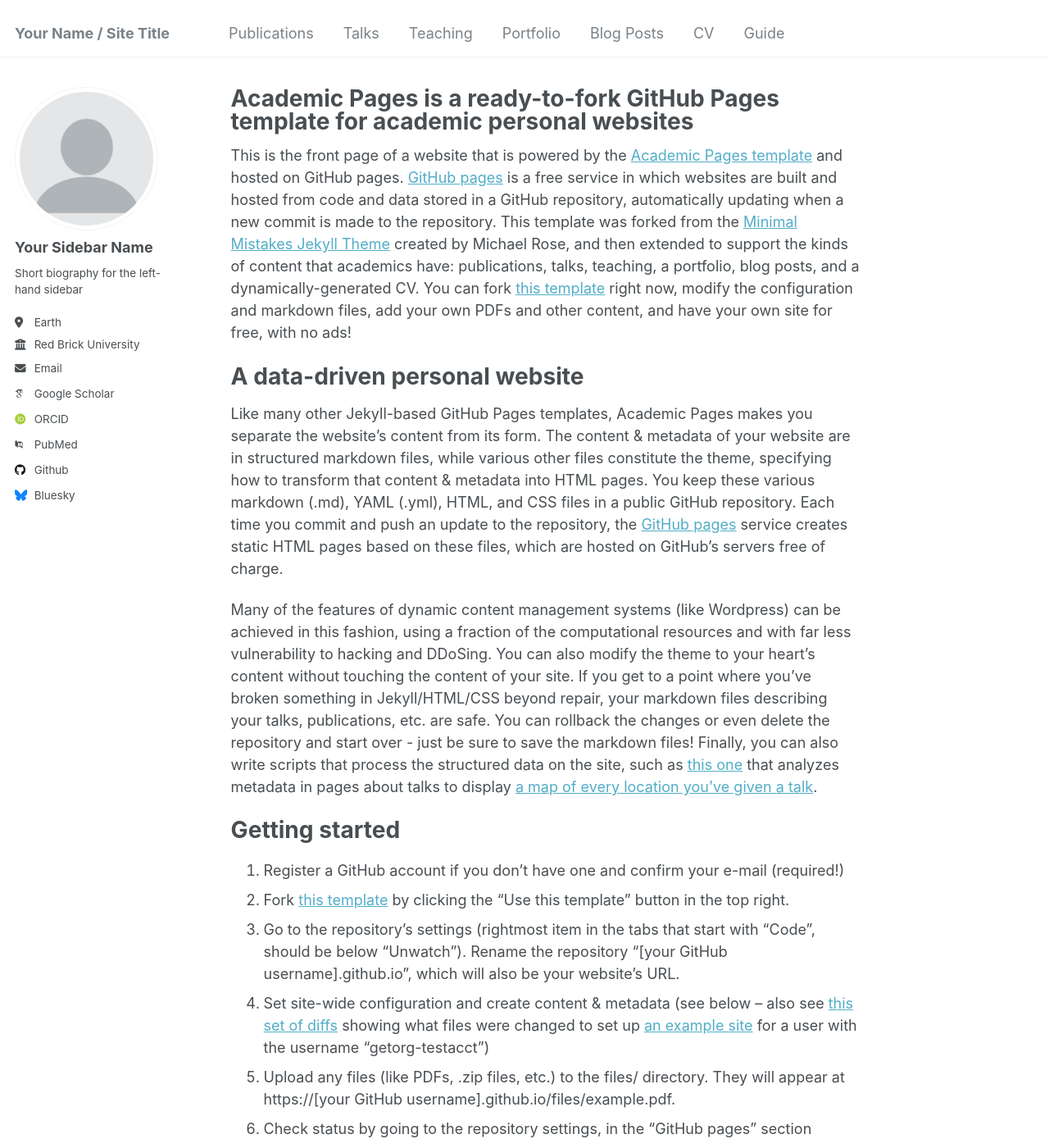
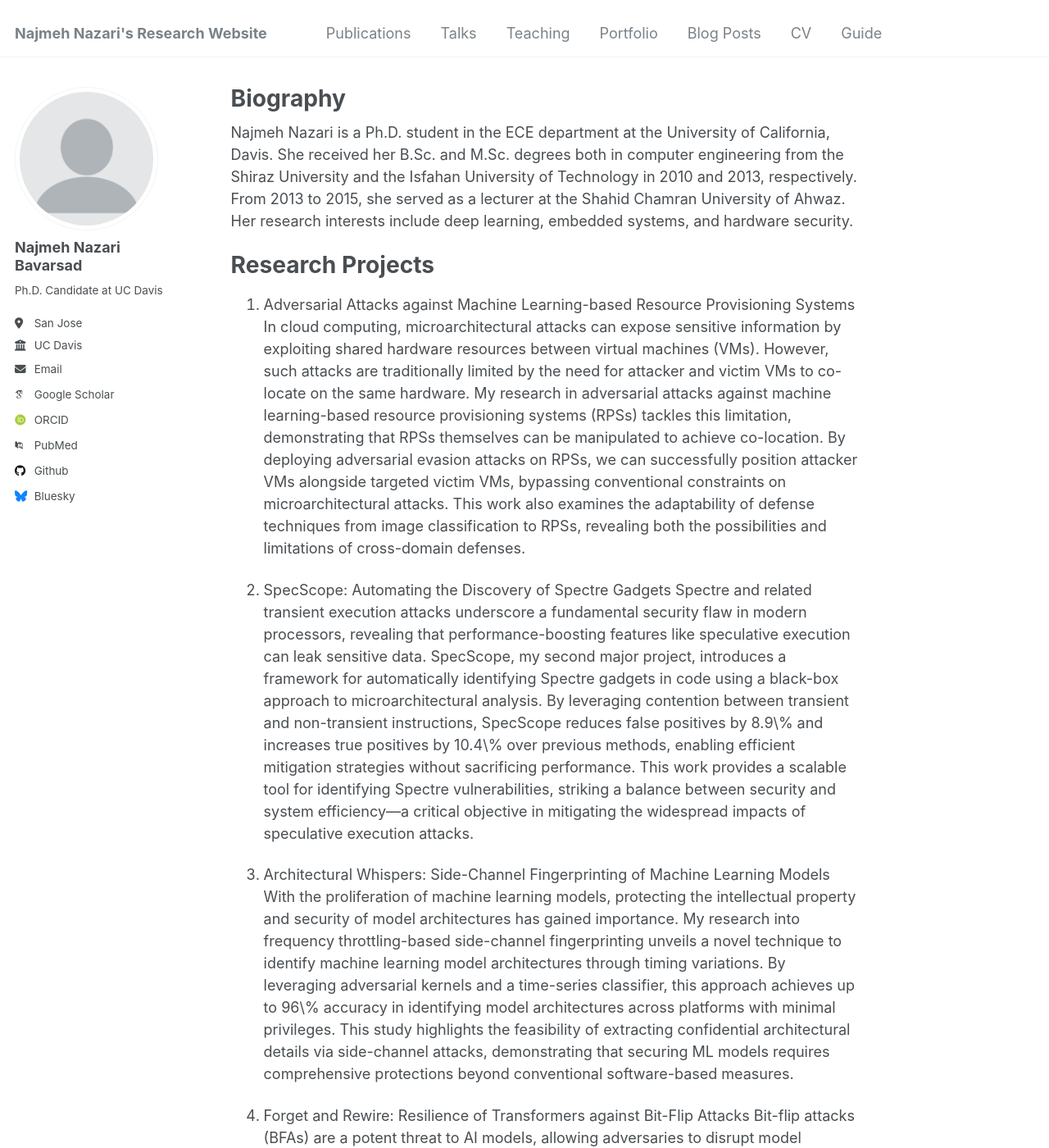
Before and after one commit to NajmehN/NajmehN.github.io, a Jekyll site: the page built from _pages/about.md, in a window 1280 px wide and 1400 px high. Shown: the whole window at 82% size. Built offline with Jekyll 4.4.1, drawn with Linux system fonts in a browser that asks for light colours; some web fonts are replaced; some of the changed text lies outside the part shown.

Commit message:
update
self info added

```diff
--- a/_config.yml
+++ b/_config.yml
@@ -8,7 +8,7 @@
 
 # Basic Site Settings
 locale                   : "en-US"
-title                    : "Your Name / Site Title"
+title                    : "Najmeh Nazari's Research Website"
 title_separator          : "-"
 name                     : &name "Your Name"
 description              : &description "personal description"
@@ -22,13 +22,13 @@ repository               : "academicpages/academicpages.github.io"
 author:
   # Biographic information
   avatar           : "profile.png"
-  name             : "Your Sidebar Name"
+  name             : "Najmeh Nazari Bavarsad"
   pronouns         : # example: "she/her"
-  bio              : "Short biography for the left-hand sidebar"
-  location         : "Earth"
-  employer         : "Red Brick University"
+  bio              : "Ph.D. Candidate at UC Davis"
+  location         : "San Jose"
+  employer         : "UC Davis"
   uri              : # URL
-  email            : "none@example.org"
+  email            : "nnazari @ ucdavis dot edu"
 
   # Academic websites
   arxiv            : # URL - Update with the correct link to your profile
--- a/_pages/about.md
+++ b/_pages/about.md
@@ -1,19 +1,28 @@
 ---
 permalink: /
-title: "Academic Pages is a ready-to-fork GitHub Pages template for academic personal websites"
+title: "Biography"
 author_profile: true
 redirect_from:
   - /about/
   - /about.html
 ---
 
-This is the front page of a website that is powered by the [Academic Pages template](https://github.com/academicpages/academicpages.github.io) and hosted on GitHub pages. [GitHub pages](https://pages.github.com) is a free service in which websites are built and hosted from code and data stored in a GitHub repository, automatically updating when a new commit is made to the repository. This template was forked from the [Minimal Mistakes Jekyll Theme](https://mmistakes.github.io/minimal-mistakes/) created by Michael Rose, and then extended to support the kinds of content that academics have: publications, talks, teaching, a portfolio, blog posts, and a dynamically-generated CV. You can fork [this template](https://github.com/academicpages/academicpages.github.io) right now, modify the configuration and markdown files, add your own PDFs and other content, and have your own site for free, with no ads!
+Najmeh Nazari is a Ph.D. student in the ECE department at the University of California, Davis. She received her B.Sc. and M.Sc. degrees both in computer engineering from the Shiraz University and the Isfahan University of Technology in 2010 and 2013, respectively.
+From 2013 to 2015, she served as a lecturer at the Shahid Chamran University of Ahwaz. Her research interests include deep learning, embedded systems, and hardware security.
 
-A data-driven personal website
+Research Projects
 ======
-Like many other Jekyll-based GitHub Pages templates, Academic Pages makes you separate the website's content from its form. The content & metadata of your website are in structured markdown files, while various other files constitute the theme, specifying how to transform that content & metadata into HTML pages. You keep these various markdown (.md), YAML (.yml), HTML, and CSS files in a public GitHub repository. Each time you commit and push an update to the repository, the [GitHub pages](https://pages.github.com/) service creates static HTML pages based on these files, which are hosted on GitHub's servers free of charge.
+1. Adversarial Attacks against Machine Learning-based Resource Provisioning Systems
+In cloud computing, microarchitectural attacks can expose sensitive information by exploiting shared hardware resources between virtual machines (VMs). However, such attacks are traditionally limited by the need for attacker and victim VMs to co-locate on the same hardware. My research in adversarial attacks against machine learning-based resource provisioning systems (RPSs) tackles this limitation, demonstrating that RPSs themselves can be manipulated to achieve co-location. By deploying adversarial evasion attacks on RPSs, we can successfully position attacker VMs alongside targeted victim VMs, bypassing conventional constraints on microarchitectural attacks. This work also examines the adaptability of defense techniques from image classification to RPSs, revealing both the possibilities and limitations of cross-domain defenses.
 
-Many of the features of dynamic content management systems (like Wordpress) can be achieved in this fashion, using a fraction of the computational resources and with far less vulnerability to hacking and DDoSing. You can also modify the theme to your heart's content without touching the content of your site. If you get to a point where you've broken something in Jekyll/HTML/CSS beyond repair, your markdown files describing your talks, publications, etc. are safe. You can rollback the changes or even delete the repository and start over - just be sure to save the markdown files! Finally, you can also write scripts that process the structured data on the site, such as [this one](https://github.com/academicpages/academicpages.github.io/blob/master/talkmap.ipynb) that analyzes metadata in pages about talks to display [a map of every location you've given a talk](https://academicpages.github.io/talkmap.html).
+2. SpecScope: Automating the Discovery of Spectre Gadgets
+Spectre and related transient execution attacks underscore a fundamental security flaw in modern processors, revealing that performance-boosting features like speculative execution can leak sensitive data. SpecScope, my second major project, introduces a framework for automatically identifying Spectre gadgets in code using a black-box approach to microarchitectural analysis. By leveraging contention between transient and non-transient instructions, SpecScope reduces false positives by 8.9\% and increases true positives by 10.4\% over previous methods, enabling efficient mitigation strategies without sacrificing performance. This work provides a scalable tool for identifying Spectre vulnerabilities, striking a balance between security and system efficiency—a critical objective in mitigating the widespread impacts of speculative execution attacks.
+
+3. Architectural Whispers: Side-Channel Fingerprinting of Machine Learning Models
+With the proliferation of machine learning models, protecting the intellectual property and security of model architectures has gained importance. My research into frequency throttling-based side-channel fingerprinting unveils a novel technique to identify machine learning model architectures through timing variations. By leveraging adversarial kernels and a time-series classifier, this approach achieves up to 96\% accuracy in identifying model architectures across platforms with minimal privileges. This study highlights the feasibility of extracting confidential architectural details via side-channel attacks, demonstrating that securing ML models requires comprehensive protections beyond conventional software-based measures.
+
+4. Forget and Rewire: Resilience of Transformers against Bit-Flip Attacks
+Bit-flip attacks (BFAs) are a potent threat to AI models, allowing adversaries to disrupt model functionality by flipping key bits in model parameters. While the effects of BFAs on traditional neural networks are well-documented, their impact on Transformer-based models remains underexplored. My research introduces the Forget and Rewire (FaR) method, a unique approach inspired by neural "rewiring" to protect transformers from BFAs. FaR obfuscates neuron connections in Transformers' linear layers, redistributing tasks from essential to non-essential neurons to enhance resilience against targeted bit-flips. This method reduces BFA success rates by up to 4.2 times with minimal accuracy loss, paving the way for robust defenses in complex AI models and informing future research into resilient model architectures.
 
 Getting started
 ======
```
